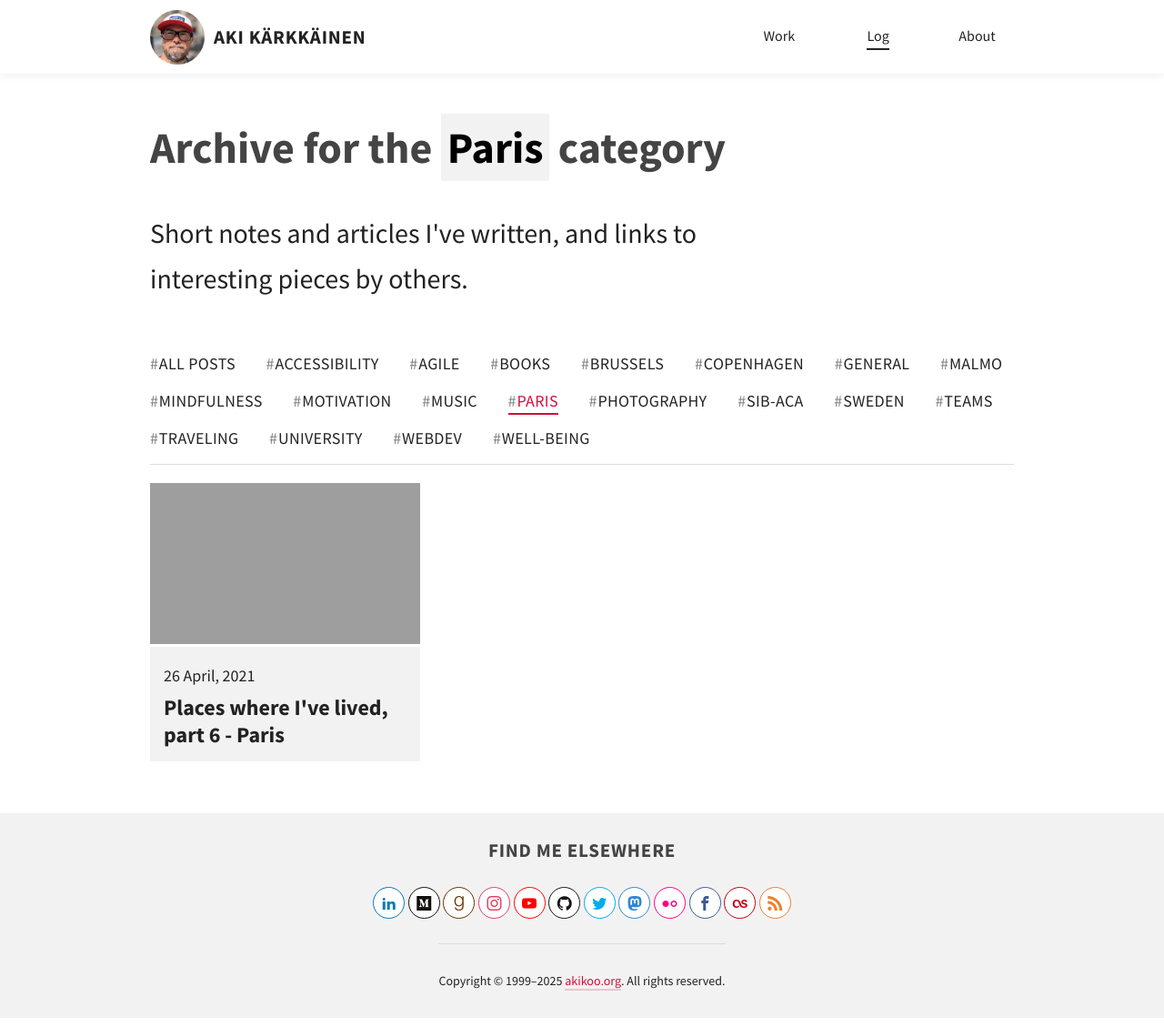
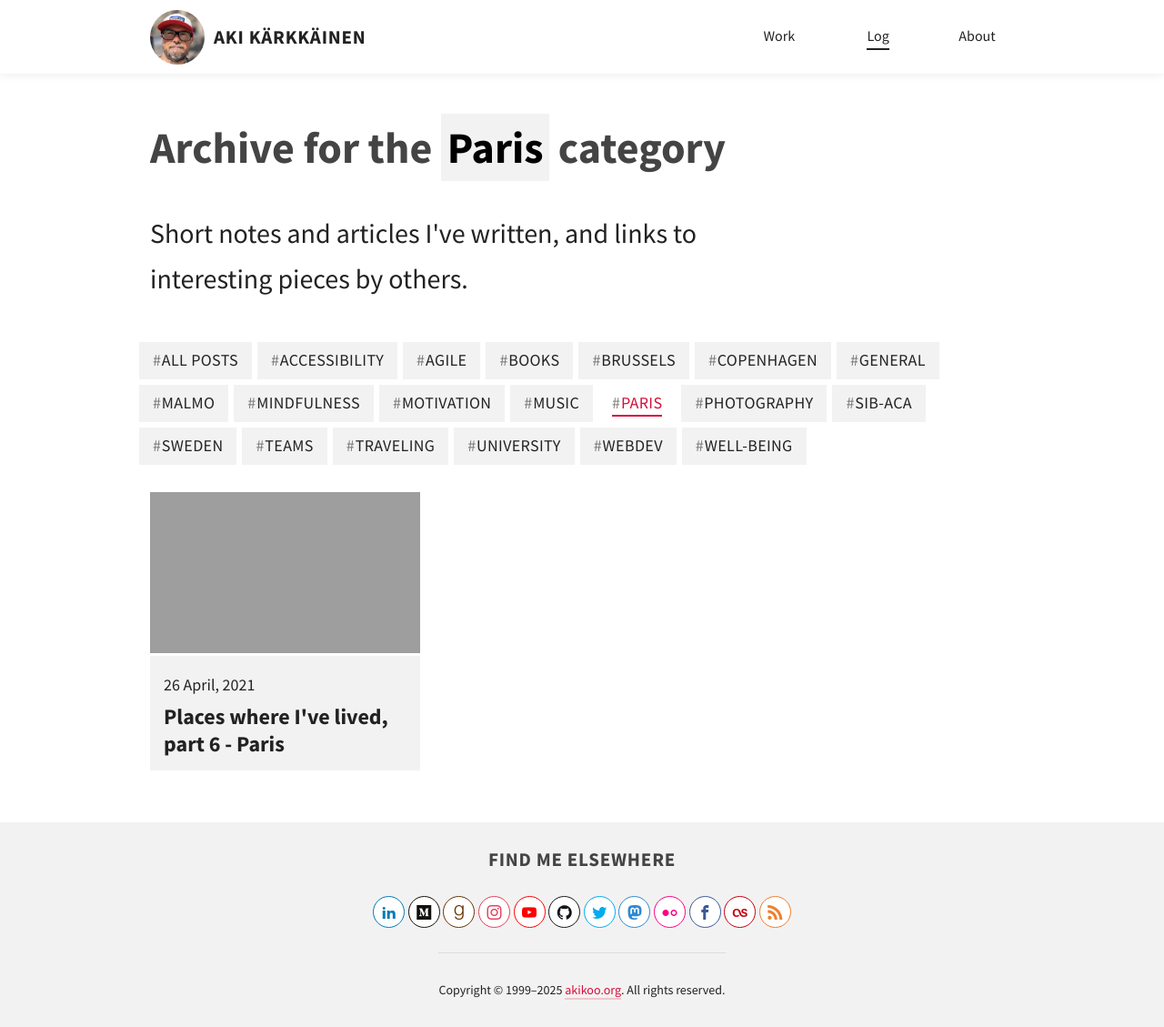
Before and after one commit to akikoo/akikoo.github.io, a Jekyll site: the page built from _category/paris.html, in a window 1280 px wide and 1129 px high. Shown: the whole window at 91% size. Built offline with Jekyll 4.4.1, drawn with Linux system fonts in a browser that asks for light colours; some web fonts are replaced; grey boxes are pictures that could not be loaded.

Commit message:
Adjust categories styling

```diff
--- a/_sass/components/modules/_nav-log.scss
+++ b/_sass/components/modules/_nav-log.scss
@@ -11,23 +11,17 @@
     margin-left: -10px;
     margin-right: -10px;
     margin-bottom: 0; // Override
+    overflow: hidden;
 
-    &::after {
-      display: block;
-      margin: relative-size($base-line-height / 4) $gutter 0;
-      content: "";
-      border-bottom: 1px solid $color-border;
-
-      @include respond-to($breakpoint-medium) {
-        margin-bottom: relative-size($base-line-height / 2);
-      }
+    .cat-item {
+      float: left;
     }
 
-    @include padding($base-line-height / 4, $base-line-height / 4);
-
+    @include padding($base-line-height / 4, $base-line-height/2);
 
     @include respond-to($breakpoint-medium) {
       margin: 0 -15px;
+      @include padding(0, $base-line-height);
     }
 
     li > a {
@@ -36,6 +30,8 @@
       font-weight: $font-weight-regular; // Override
       @include size-and-leading(16, $base-line-height);
       padding: 4px 10px;
+      margin: 3px;
+      background: $color-background;
 
       @include respond-to($breakpoint-medium) {
         @include size-and-leading(18, $base-line-height);
@@ -54,6 +50,7 @@
     li > a:hover,
     li > a:active {
       color: $color-main;
+      background: $color-white;
 
       &::after {
         background-color: $color-main;
@@ -63,6 +60,10 @@
   }
 
   &--categories-single {
+    li {
+      float: left;
+    }
+
     &::after {
       margin: relative-size($base-line-height / 4) $gutter relative-size($base-line-height / 4);
 
--- a/_sass/mixins/_all.scss
+++ b/_sass/mixins/_all.scss
@@ -192,10 +192,6 @@ $selectionColor: #b4d5fe;
   padding: 0; /* Override default. */
   list-style: none;
 
-  li {
-    display: inline-block;
-  }
-
   li > a {
     @include size-and-leading(16, $base-line-height);
     padding: 6px 15px;
```
Lines whose indentation alone changed are shown as unchanged.
